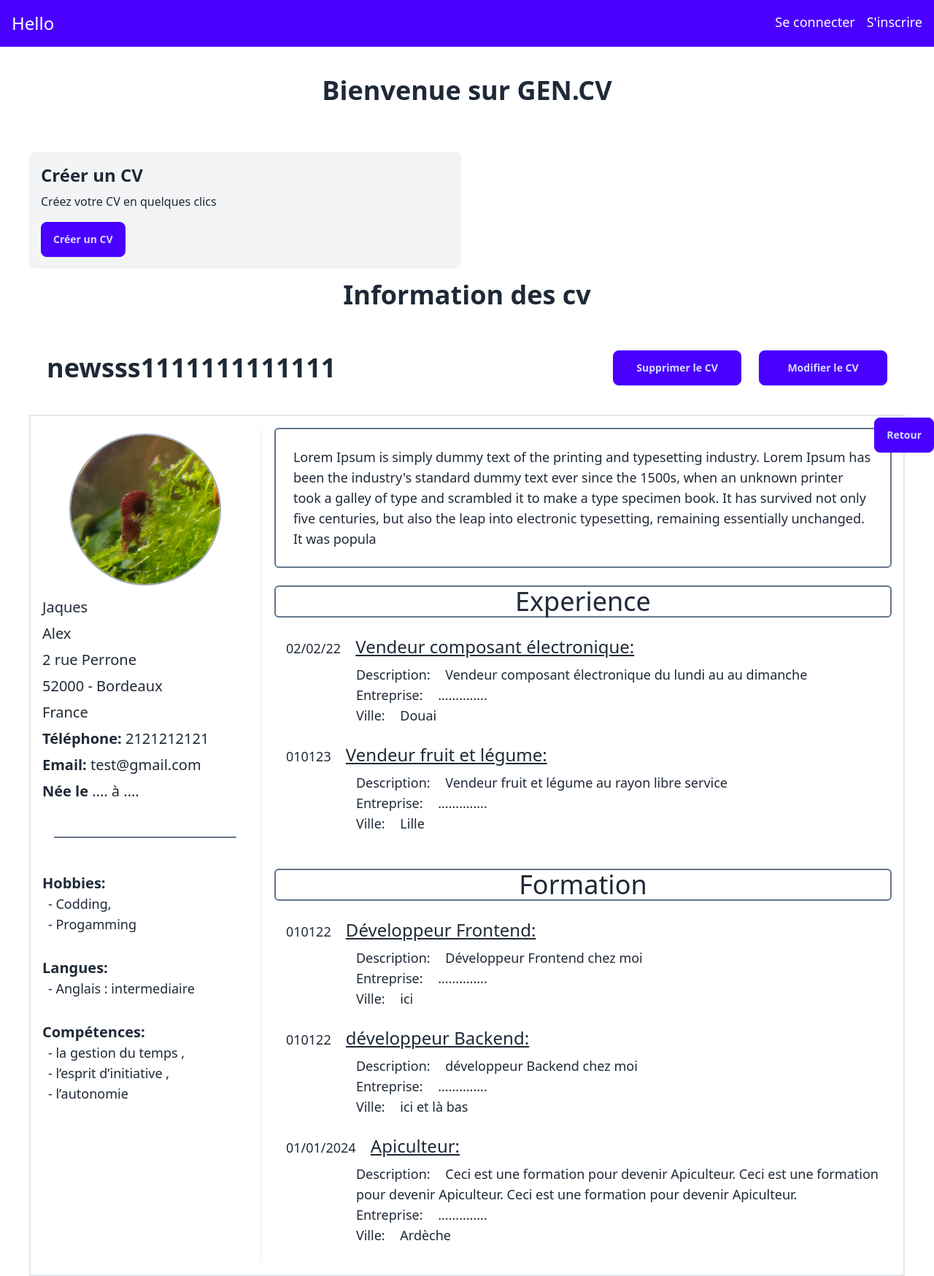
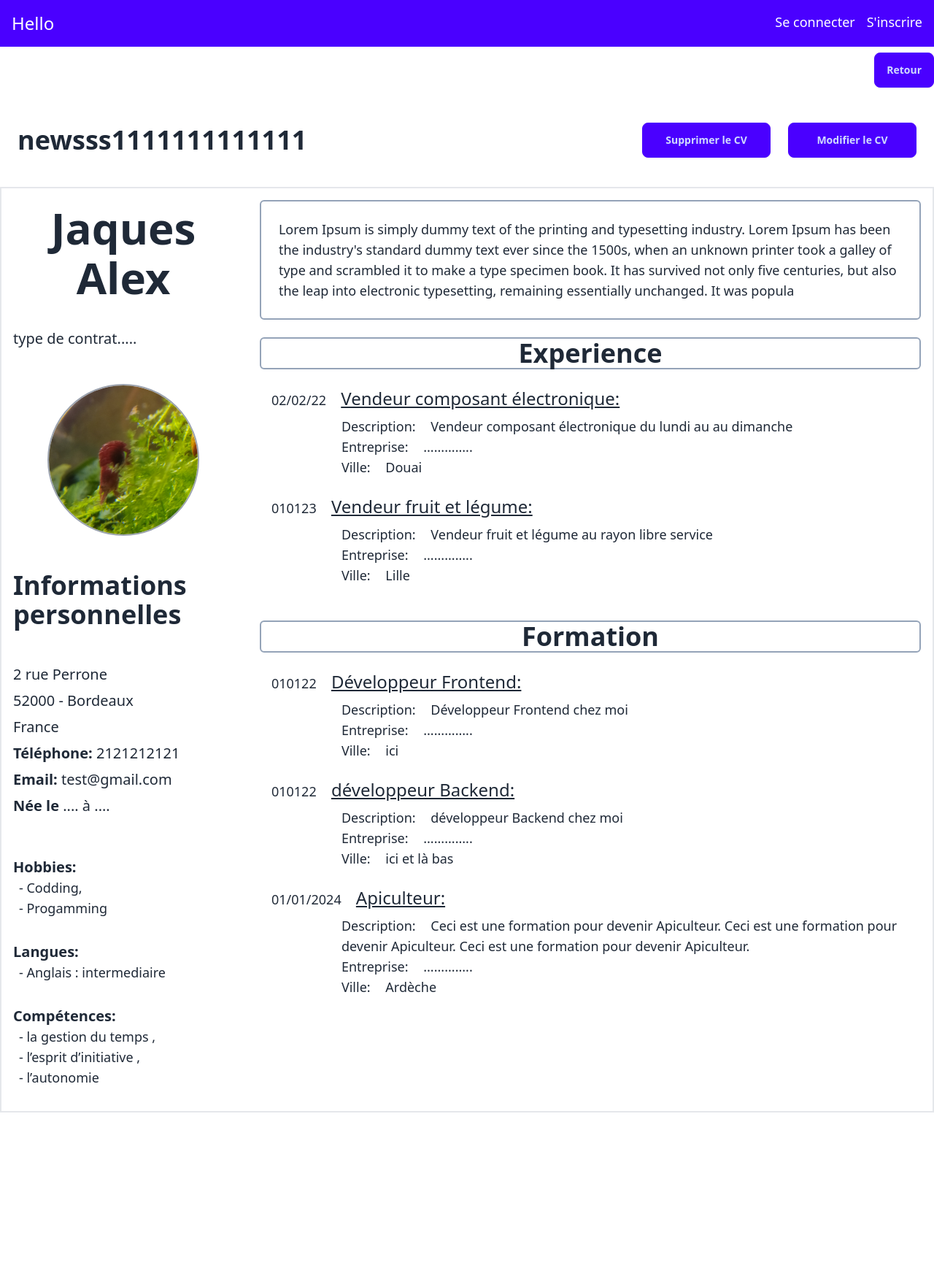
Before and after one commit to dagarbolino/genCv_1, a Django app: page /detail_cv/3/ in a window 1280 px wide. Shown: the whole page at 73% size. After the commit the page ends 1524 px from the top, so only its background shows below. Run offline with Django 5.2, Linux system fonts and the light colour scheme; data comes from the database, SQL or seed files in the repository; some libraries are stand-ins or nearby versions.

Commit message:
chore: Add xhtml2pdf dependency and update views and templates

```diff
--- a/curriculum/views.py
+++ b/curriculum/views.py
@@ -1,5 +1,9 @@
 from django.shortcuts import render, redirect
+from django.http import HttpResponse
+
 from .forms import InfoForm
+
+
 
 from curriculum.models import Info
 
--- a/pages/views.py
+++ b/pages/views.py
@@ -1,6 +1,7 @@
 from django.urls import reverse_lazy
 from django.views.generic import ListView, CreateView, UpdateView, DeleteView, DetailView
 from django.shortcuts import get_object_or_404, render, redirect
+
 
 from curriculum.forms import InfoForm, HobbyForm, SkillForm, LanguageForm, FormationForm, ExperienceForm
 
--- a/templates/pages/detail_cv.html
+++ b/templates/pages/detail_cv.html
@@ -5,63 +5,45 @@
 
 {% block content %}
 
-<div class='w-full flex justify-end mt-[500px] fixed '>
+<div class='w-full flex justify-end gap-4 '>
+
   <a
     class="btn btn-primary my-2 w-22 flex justify-end"
     href="#" onclick="window.history.back(); return false;">
     Retour
   </a>
+
 </div>
 
-<header class="container mx-auto m-6 flex flex-col justify-center items-center">
-    <h1 class="font-bold text-4xl mt-4">Bienvenue sur GEN.CV</h1>
-    {% if user.is_authenticated %}
-        <h2 class="font-bold text-2xl mt-2">{{ user.username }} est authentifié</h2>
-    {% endif %}
-</header>
-
-<main class="container mx-auto p-10">
-    <section class="grid grid-cols-1 md:grid-cols-2 gap-4">
-        <div class="bg-gray-100 p-4 rounded-lg">
-            <h2 class="font-bold text-2xl">Créer un CV</h2>
-            <p class="mt-2">Créez votre CV en quelques clics</p>
-            <a href="{% url 'pages:create_cv' %}" class="btn btn-primary mt-4">Créer un CV</a>
-        </div>
-    </section>
-
-    <section class="flex flex-col w-full h-screen">
-      <h1 class='text-4xl font-semibold flex flex-row justify-center items-center py-4'>Information des cv</h1>
-      <div class="container mx-auto flex flex-col">
-
   <div class='flex flex-row justify-center items-center w-full h-auto px-6 my-10'>
-
     <p class='w-full text-4xl font-semibold'>{{ info.title }}</p>
-
     <a href="{% url 'pages:delete_cv' info.pk %}" class="btn btn-primary w-44 mr-6">Supprimer le CV</a>
     <a href="{% url 'pages:update_cv' info.pk %}" class="btn btn-primary w-44">Modifier le CV</a>
-
   </div>
-          <div class='flex flex-row justify-start items-start w-full  border-2 p-4'>
 
 
+<main class="container mx-auto ">
+    <section class="flex flex-col w-full">
+      <div class="container mx-auto flex flex-col bg-white">
+
+        <div class='flex flex-row justify-start items-start w-full  border-2 p-4'>
           <div class='flex flex-col w-1/4  h-full'>
+              <h3 class="flex justify-center font-bold text-6xl mt-2">{{ info.lastname }}</h3>
+              <h4 class="flex justify-center font-bold text-6xl mt-2">{{ info.firstname }}</h4>
+              <p class="text-xl my-10">type de contrat.....</p>
               <div class="flex justify-center items-center w-full my-2">
                 <img
                 class='w-52 h-52 rounded-full border-2 border-gray-400 object-cover'
                 src="{{ info.photo.url }}" alt="Photo de {{ info.firstname }} {{ info.lastname }}">
               </div>
-              <div class="text-xl mt-2">{{ info.lastname }}</div>
-              <div class="text-xl mt-2">{{ info.firstname }}</div>
-              <div class="text-xl mt-2">{{ info.address }}</div>
-              <div class="text-xl mt-2">{{ info.zip_code }} - {{ info.city }}</div>
-              <div class="text-xl mt-2">{{ info.state }}</div>
-              <div class="text-xl mt-2"><strong>Téléphone:</strong> {{ info.phone }}</div>
-              <div class="text-xl mt-2"><strong>Email:</strong> {{ info.email }}</div>
+              <p class="text-4xl font-bold  my-10">Informations personnelles</p>
+              <p class="text-xl mt-2">{{ info.address }}</p>
+              <p class="text-xl mt-2">{{ info.zip_code }} - {{ info.city }}</p>
+              <p class="text-xl mt-2">{{ info.state }}</p>
+              <p class="text-xl mt-2"><strong>Téléphone:</strong> {{ info.phone }}</p>
+              <p class="text-xl mt-2"><strong>Email:</strong> {{ info.email }}</p>
 
               <div class="text-xl my-2"><strong>Née le </strong>....  à ....</div>
-
-              <span class='w-auto mt-10 mx-4 h-[2px] bg-slate-500 rounded-md'></span>
-
 
               <div class="info-field  text-xl mt-12  my-4">
                 <strong>Hobbies:</strong>
@@ -93,12 +75,10 @@
               </div>
             </div>
 
-
             <span class='w-[4px] mx-4 h-full bg-slate-50 rounded-md'></span>
 
             <div class="flex flex-col justify-start items-center w-3/4 h-full">
-              <div class=" border-2 border-slate-500 rounded-md  p-2 flex flex-col justify-start items-start w-full ">
-
+              <div class=" border-2 border-slate-400 rounded-md  p-2 flex flex-col justify-start items-start w-full ">
                   <p class='px-4 my-4 text-lg'>{{ info.motivation }}</p>
               </div>
 
@@ -106,7 +86,7 @@
               <div class="flex flex-col justify-evenly items-center h-full">
 
               <div class="my-6   w-full">
-                <h3 class="w-full flex flex-row justify-center items-center text-4xl mb-6 border-2 border-slate-500 rounded-md">Experience</h3>
+                <h3 class="w-full flex flex-row justify-center items-center text-4xl mb-6 border-2 border-slate-400 rounded-md font-bold ">Experience</h3>
                 <div class='px-4'>
                   {% for experience in info.experiences.all %}
 
@@ -128,7 +108,7 @@
 
 
               <div class=" my-6   w-full">
-                <h3 class="w-full flex flex-row justify-center items-center text-4xl mb-6 border-2 border-slate-500 rounded-md">Formation</h3>
+                <h3 class="w-full flex flex-row justify-center items-center text-4xl mb-6 border-2 border-slate-400 rounded-md font-bold ">Formation</h3>
                 <div class='px-4'>
                   {% for formation in info.formations.all %}
 
@@ -149,8 +129,8 @@
                   {% endfor %}
                 </div>
               </div>
+            </div>
 
-        </div>
           </div>
         </div>
 
```
Also changed, not shown: pages/urls.py (+7 -1 lines), 2 other files. Lines whose indentation alone changed are shown as unchanged.
